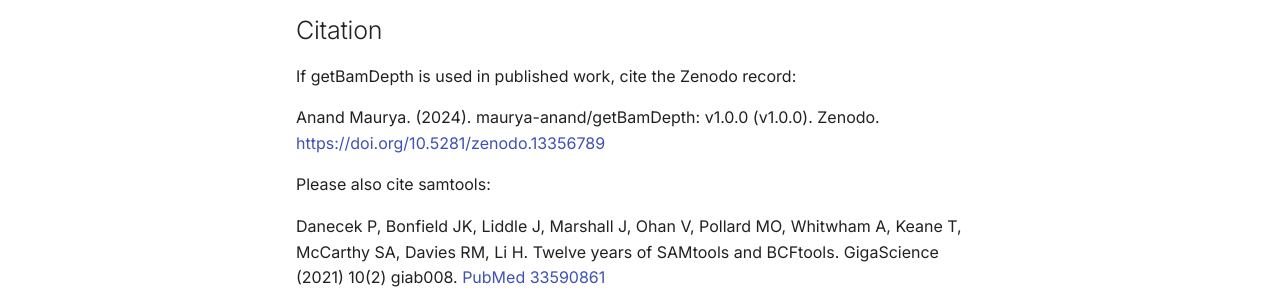
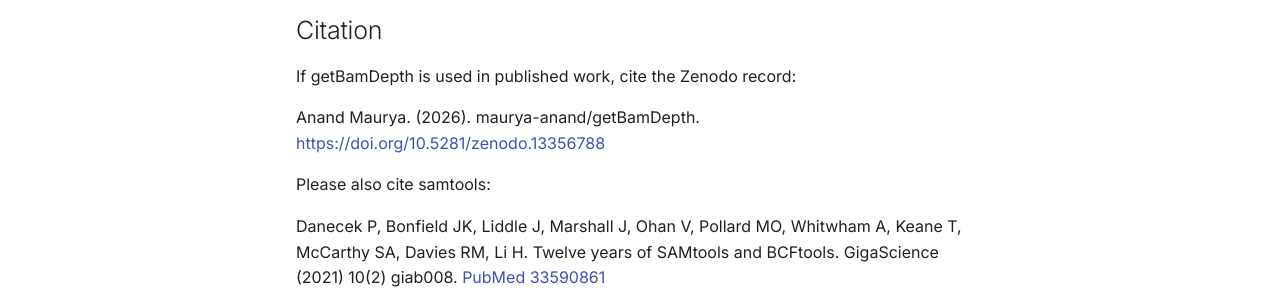
Before and after one commit to maurya-anand/getBamDepth, an MkDocs documentation site: the page built from docs/index.md, in a window 1280 px wide and 1044 px high. Shown: the part 593-893 px from the top of the window. Built offline with MkDocs 1.6.1 and Material for MkDocs 9.7.7, drawn with Linux system fonts in a browser that asks for light colours; comment, search, counter and statistics services are not loaded.

Commit message:
fix: update DOI badge and citation year in documentation

```diff
--- a/docs/index.md
+++ b/docs/index.md
@@ -1,7 +1,7 @@
 # getBamDepth
 
 [![publish](https://img.shields.io/github/actions/workflow/status/maurya-anand/getBamDepth/release.yml)](https://github.com/maurya-anand/getBamDepth/releases)
-[![DOI](https://zenodo.org/badge/DOI/10.5281/zenodo.13356789.svg)](https://doi.org/10.5281/zenodo.13356789)
+[![DOI](https://zenodo.org/badge/DOI/10.5281/zenodo.13356788.svg)](https://doi.org/10.5281/zenodo.13356788)
 
 getBamDepth calculates depth of coverage for regions in a BED file.
 
@@ -23,7 +23,7 @@ For each BED region, getBamDepth reports average depth and depth-threshold count
 
 If getBamDepth is used in published work, cite the Zenodo record:
 
-Anand Maurya. (2024). maurya-anand/getBamDepth: v1.0.0 (v1.0.0). Zenodo. [https://doi.org/10.5281/zenodo.13356789](https://doi.org/10.5281/zenodo.13356789)
+Anand Maurya. (2026). maurya-anand/getBamDepth. [https://doi.org/10.5281/zenodo.13356788](https://doi.org/10.5281/zenodo.13356788)
 
 Please also cite samtools:
 
```
